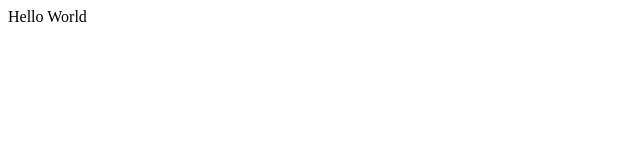
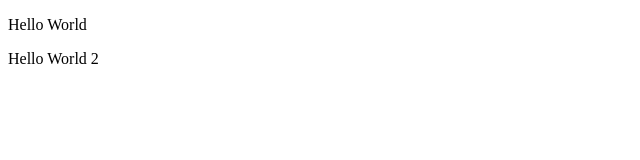
Before and after one commit to marco-schindler/shoutbox, a plain HTML site: page index.html in a window 1280 px wide. Shown: the whole page, without its empty margins (0-640 px from the left). Drawn offline with Linux system fonts and the light colour scheme.

Commit message:
first change

```diff
--- a/index.html
+++ b/index.html
@@ -4,6 +4,7 @@
         <title>Shoutbox</title>
     </head>
     <body>
-        Hello World
+        <p>Hello World</p>
+        <p>Hello World 2</p>
     </body>
 </html>
```
